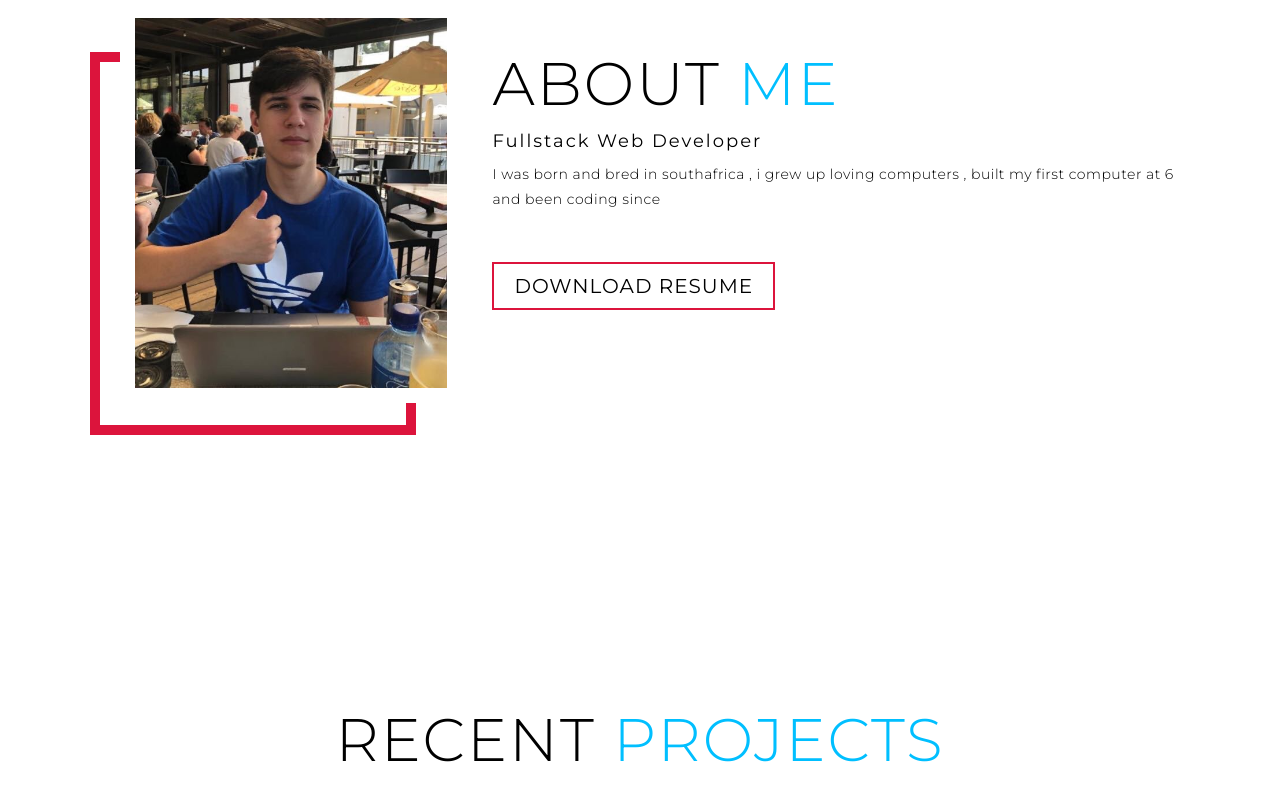
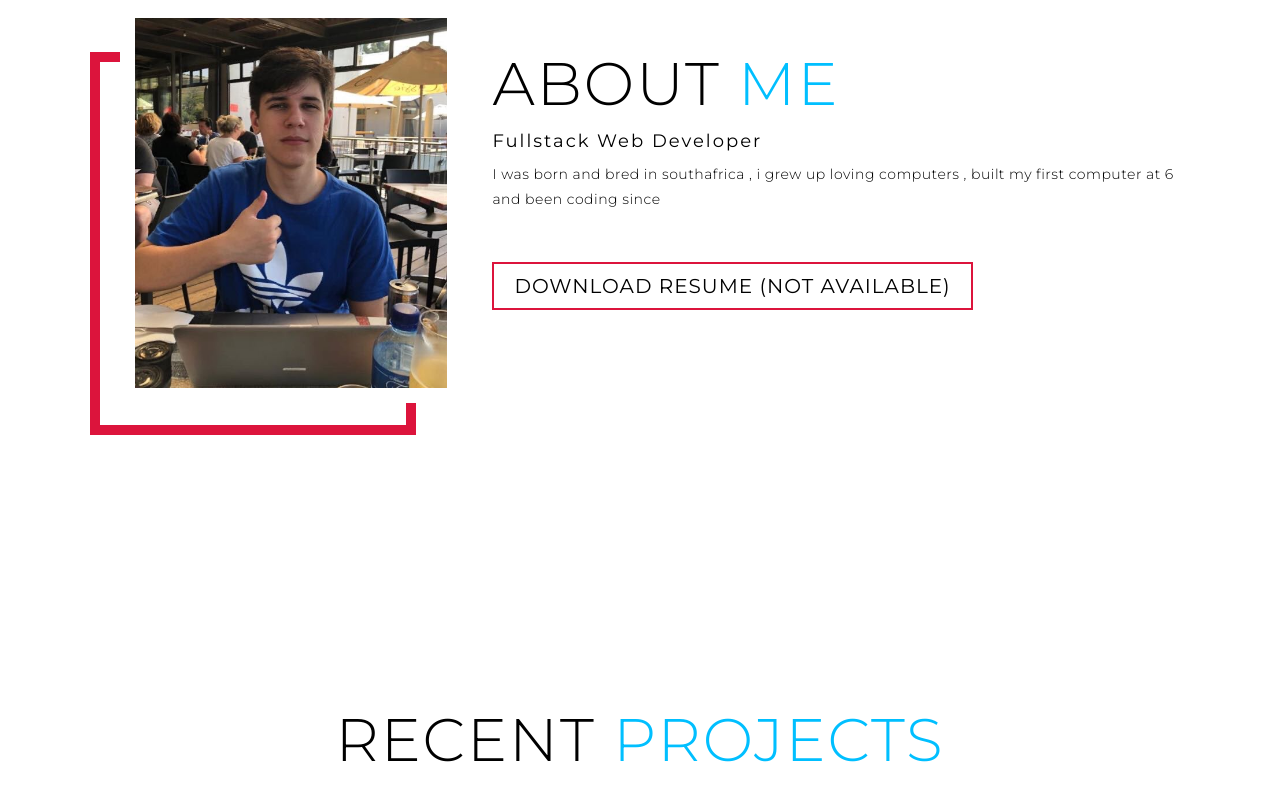
Before and after one commit to antivirusaaron/portfolio, a plain HTML site: page index.html in a window 1280 px wide. Shown: the part 997-1801 px from the top of the page. Drawn offline with Linux system fonts and the light colour scheme.

Commit message:
not available resume

```diff
--- a/index.html
+++ b/index.html
@@ -55,7 +55,7 @@
         <h1 class="section-title">About <span>me</span></h1>
         <h2>Fullstack Web Developer</h2>
         <p>I was born and bred in southafrica , i grew up loving computers , built my first computer at 6 and been coding since </p>
-        <a href="#" class="cta">Download Resume</a>
+        <a href="#" class="cta">Download Resume (not available)</a>
       </div>
     </div>
   </section>
```
